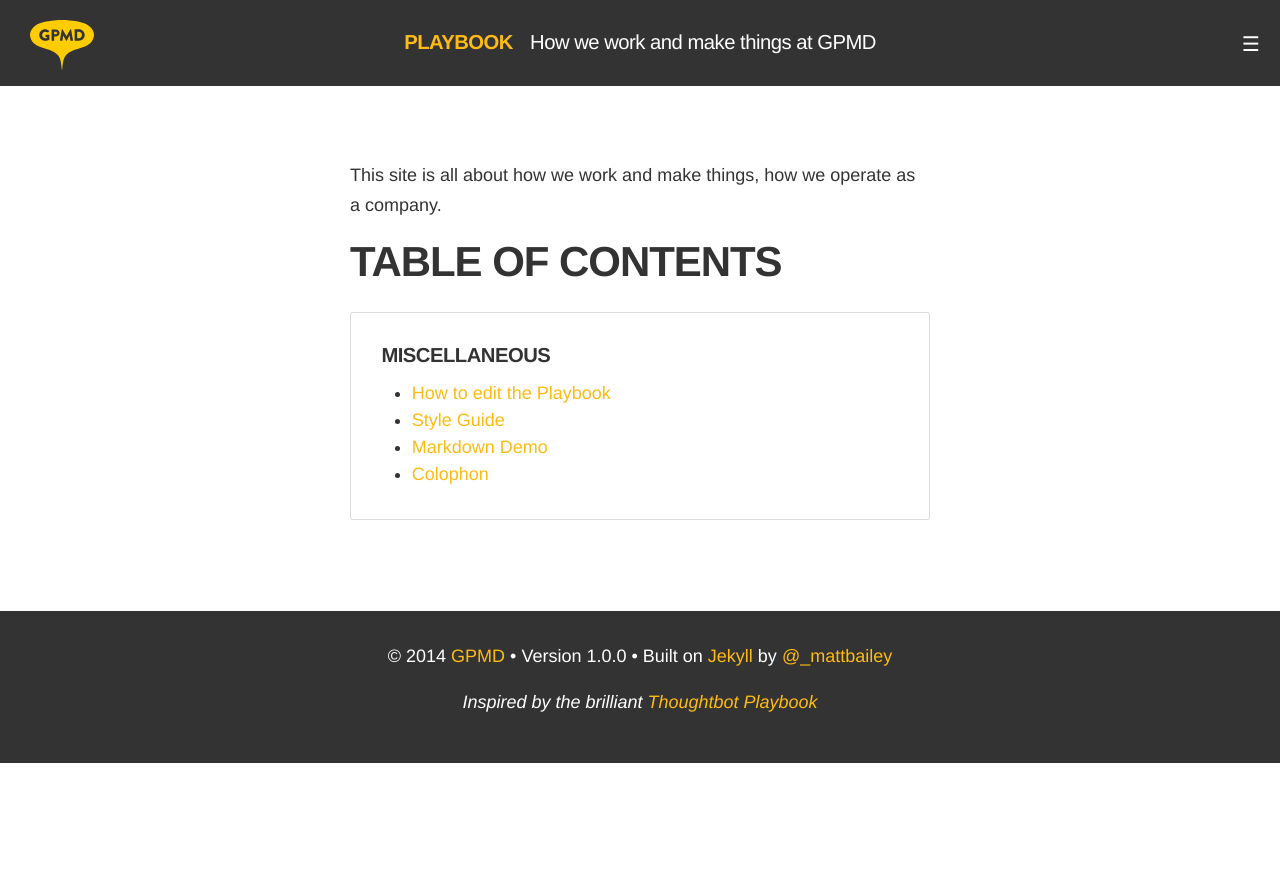
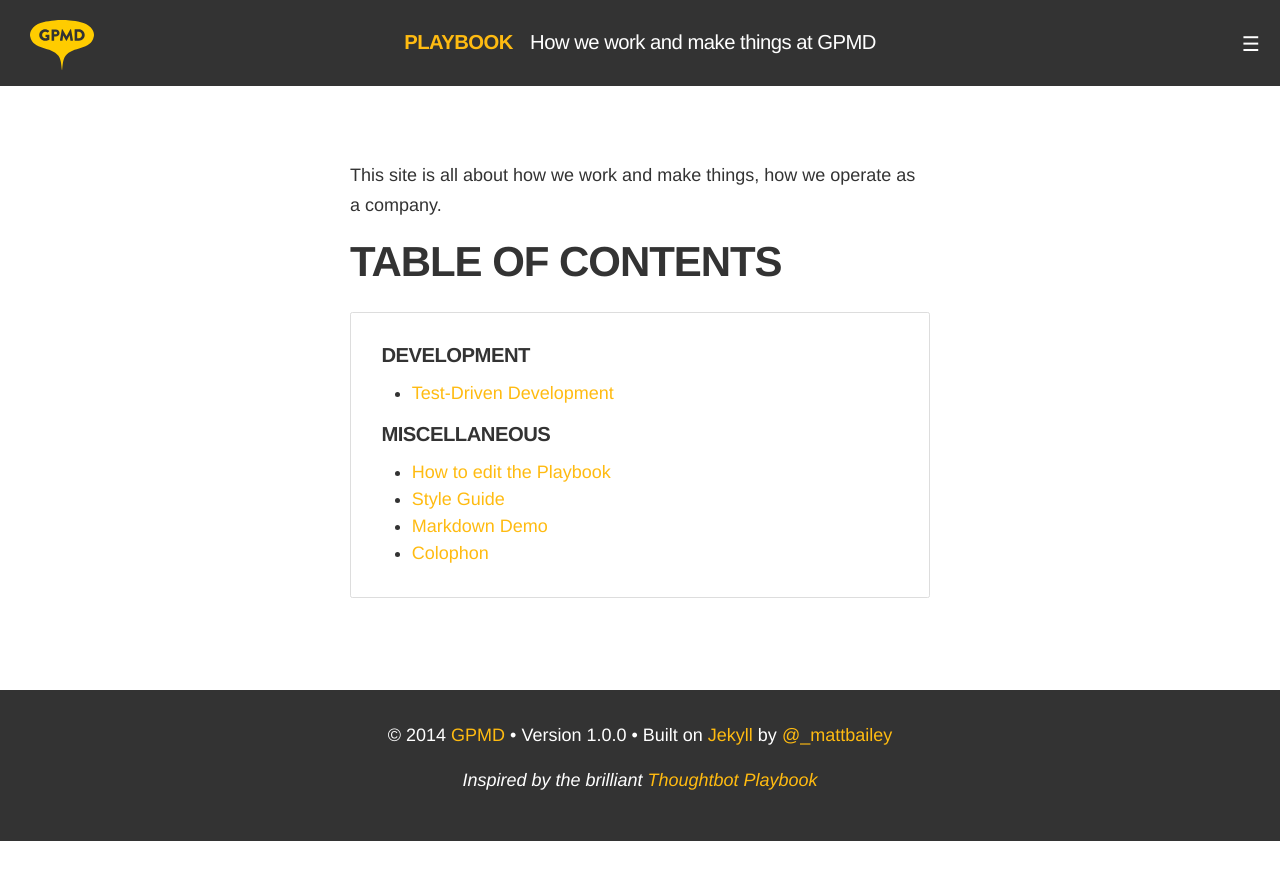
Before and after one commit to gpmd/playbook, a Jekyll site: the page built from index.md, in a window 1280 px wide. Shown: the top 880 px of the page. Built offline with Jekyll 4.4.1, drawn with Linux system fonts in a browser that asks for light colours; nearby versions of some CDN libraries; Markdown is read by kramdown in place of the engine named in the settings.

Commit message:
Updated table-of-contents.md

```diff
--- a/_includes/table-of-contents.md
+++ b/_includes/table-of-contents.md
@@ -1,3 +1,7 @@
+###### Development
+
+* [Test-Driven Development](/test-driven-development)
+
 ###### Miscellaneous
 
 * [How to edit the Playbook]({{ site.baseurl }}/how-to-edit-the-playbook)
```
